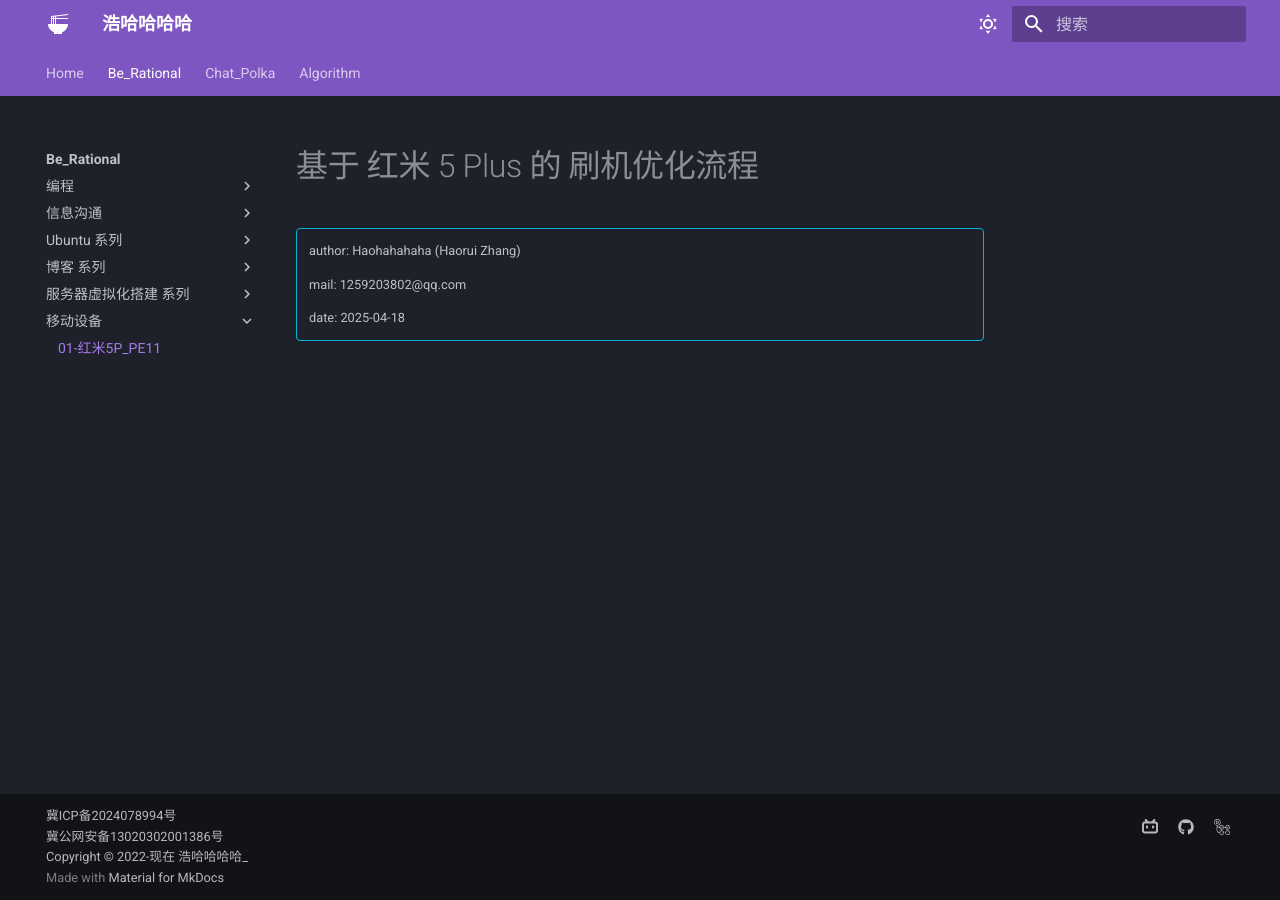
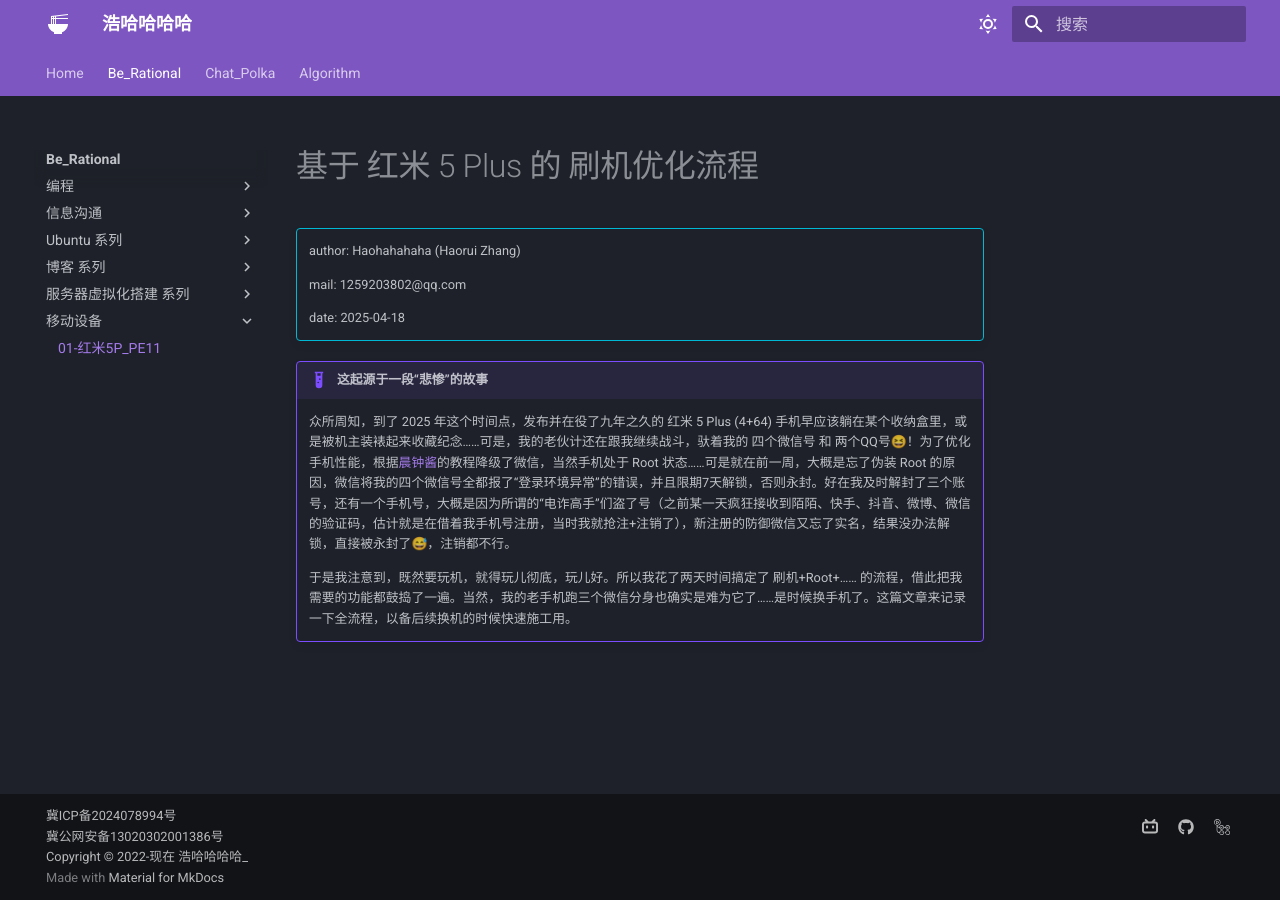
Before and after one commit to Haohahahaha/cs, an MkDocs documentation site: the page built from docs/05-mobile/01-Redmi5P-PE11.md, in a window 1280 px wide. Built offline with MkDocs 1.6.1 and Material for MkDocs 9.7.7, drawn with Linux system fonts in a browser that asks for light colours.

Commit message:
2025-04-18_14:19:13 update

```diff
--- a/docs/05-mobile/01-Redmi5P-PE11.md
+++ b/docs/05-mobile/01-Redmi5P-PE11.md
@@ -7,3 +7,9 @@
     mail: 1259203802@qq.com
 
     date: 2025-04-18
+
+!!! example "这起源于一段“悲惨”的故事"
+
+    众所周知，到了 2025 年这个时间点，发布并在役了九年之久的 红米 5 Plus (4+64) 手机早应该躺在某个收纳盒里，或是被机主装裱起来收藏纪念……可是，我的老伙计还在跟我继续战斗，驮着我的 四个微信号 和 两个QQ号😆！为了优化手机性能，根据[晨钟酱](https://space.bilibili.com/251013709)的教程降级了微信，当然手机处于 Root 状态……可是就在前一周，大概是忘了伪装 Root 的原因，微信将我的四个微信号全都报了“登录环境异常”的错误，并且限期7天解锁，否则永封。好在我及时解封了三个账号，还有一个手机号，大概是因为所谓的“电诈高手”们盗了号（之前某一天疯狂接收到陌陌、快手、抖音、微博、微信的验证码，估计就是在借着我手机号注册，当时我就抢注+注销了），新注册的防御微信又忘了实名，结果没办法解锁，直接被永封了😅，注销都不行。
+
+    于是我注意到，既然要玩机，就得玩儿彻底，玩儿好。所以我花了两天时间搞定了 刷机+Root+…… 的流程，借此把我需要的功能都鼓捣了一遍。当然，我的老手机跑三个微信分身也确实是难为它了……是时候换手机了。这篇文章来记录一下全流程，以备后续换机的时候快速施工用。
```
Also changed, not shown: docs/04-Server/index.md (+1 -1 lines).
